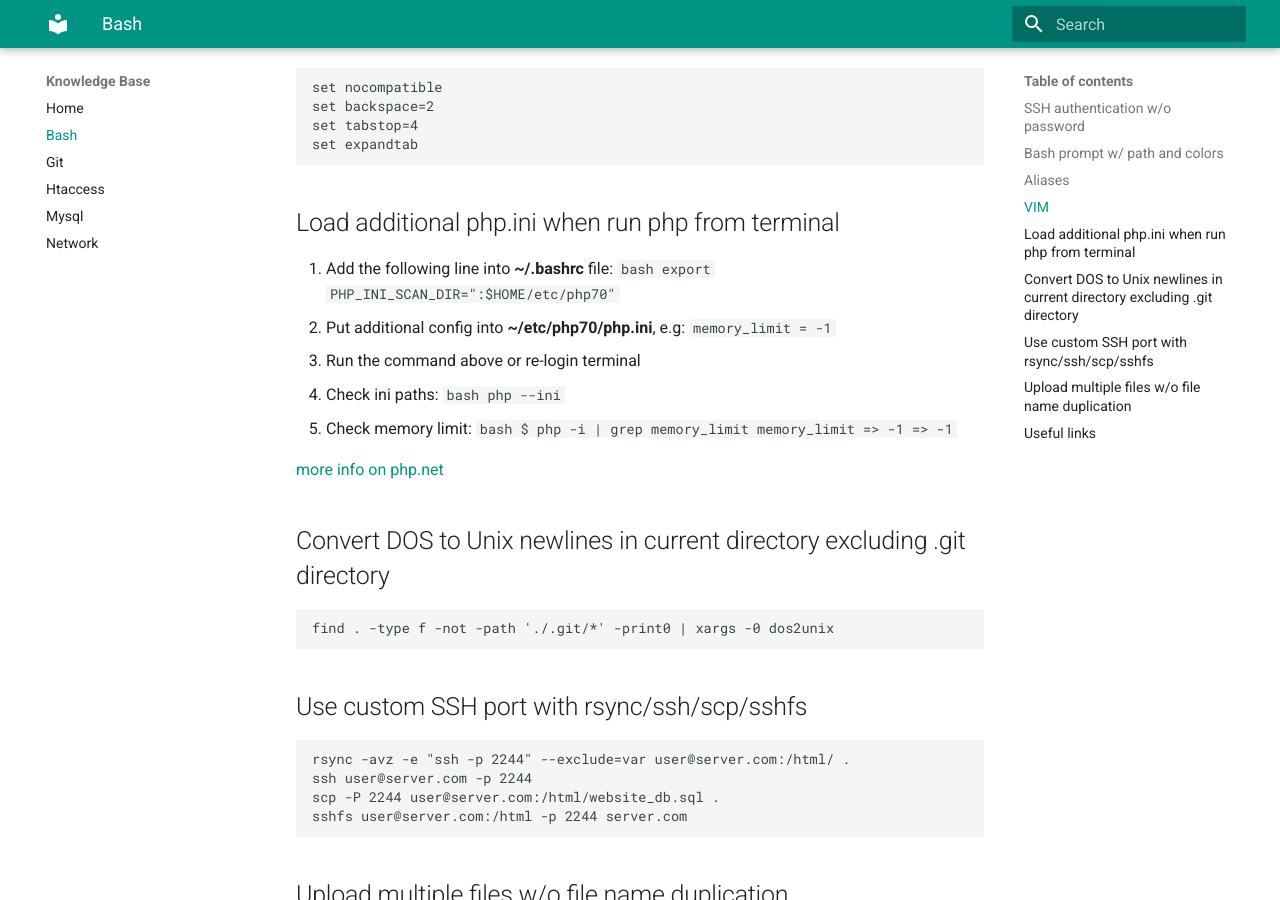
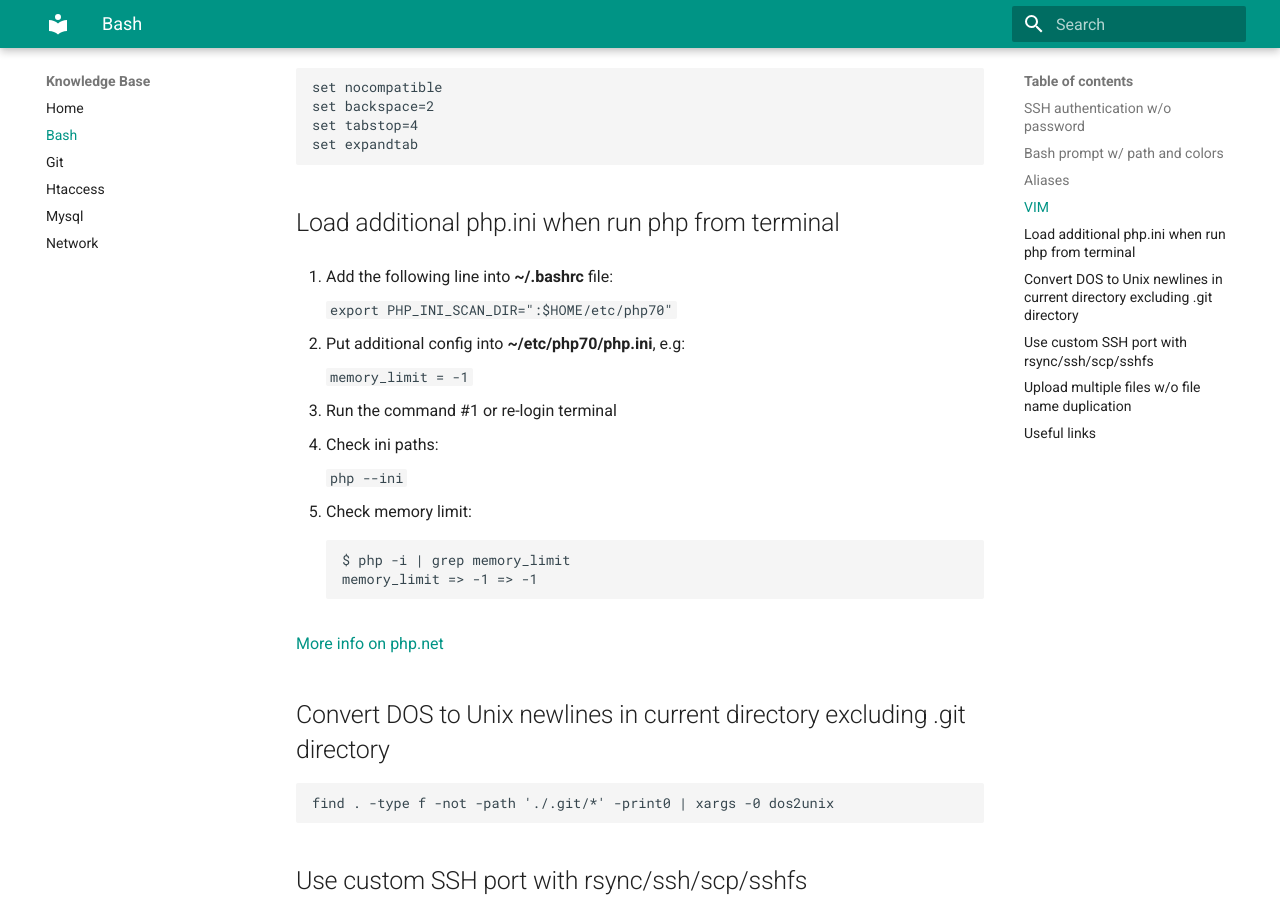
Before and after one commit to yutv/kb, an MkDocs documentation site: the page built from docs/bash.md, in a window 1280 px wide and 900 px high, scrolled down 1432 px. Built offline with MkDocs 1.6.1 and Material for MkDocs 9.7.7, drawn with Linux system fonts in a browser that asks for light colours.

Commit message:
Added php tip to use additional php.ini file

````diff
--- a/docs/bash.md
+++ b/docs/bash.md
@@ -61,23 +61,24 @@ for code in $(seq -w 0 255); do for attr in 0 1; do printf "%s-%03s %bTest%b\n"
     set expandtab
 ##Load additional php.ini when run php from terminal
 1. Add the following line into **~/.bashrc** file:
-    ```bash
-    export PHP_INI_SCAN_DIR=":$HOME/etc/php70"
-    ```
+
+    ```export PHP_INI_SCAN_DIR=":$HOME/etc/php70"```
+
 2. Put additional config into **~/etc/php70/php.ini**, e.g:
+
     ```memory_limit = -1```
-3. Run the command above or re-login terminal
+
+3. Run the command #1 or re-login terminal
 4. Check ini paths:
-    ```bash
-    php --ini
-    ```
+
+    ```php --ini```
+
 5. Check memory limit:
-    ```bash
-    $ php -i | grep memory_limit
-    memory_limit => -1 => -1
-    ```
 
-[more info on php.net](http://php.net/manual/en/configuration.file.php#configuration.file.scan)
+        $ php -i | grep memory_limit
+        memory_limit => -1 => -1
+
+[More info on php.net](http://php.net/manual/en/configuration.file.php#configuration.file.scan)
 
 ##Convert DOS to Unix newlines in current directory excluding .git directory
 
````
